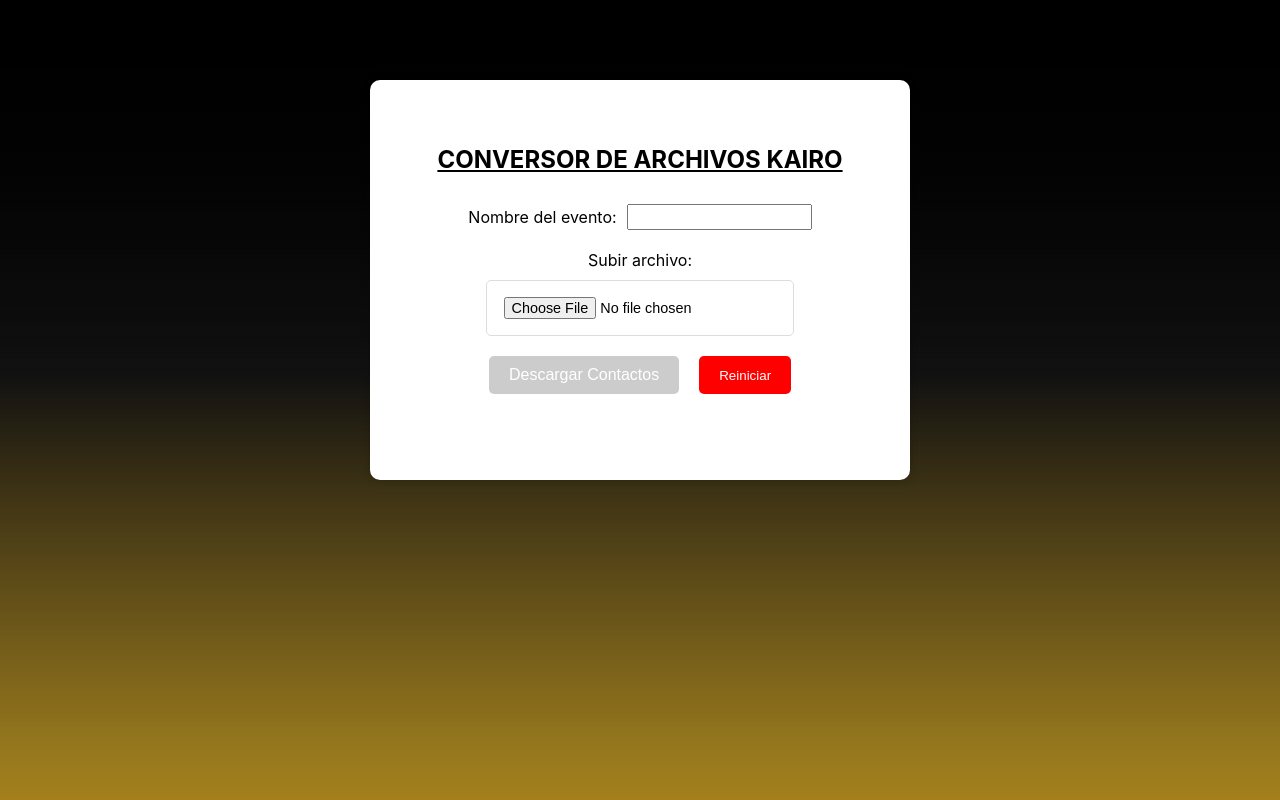
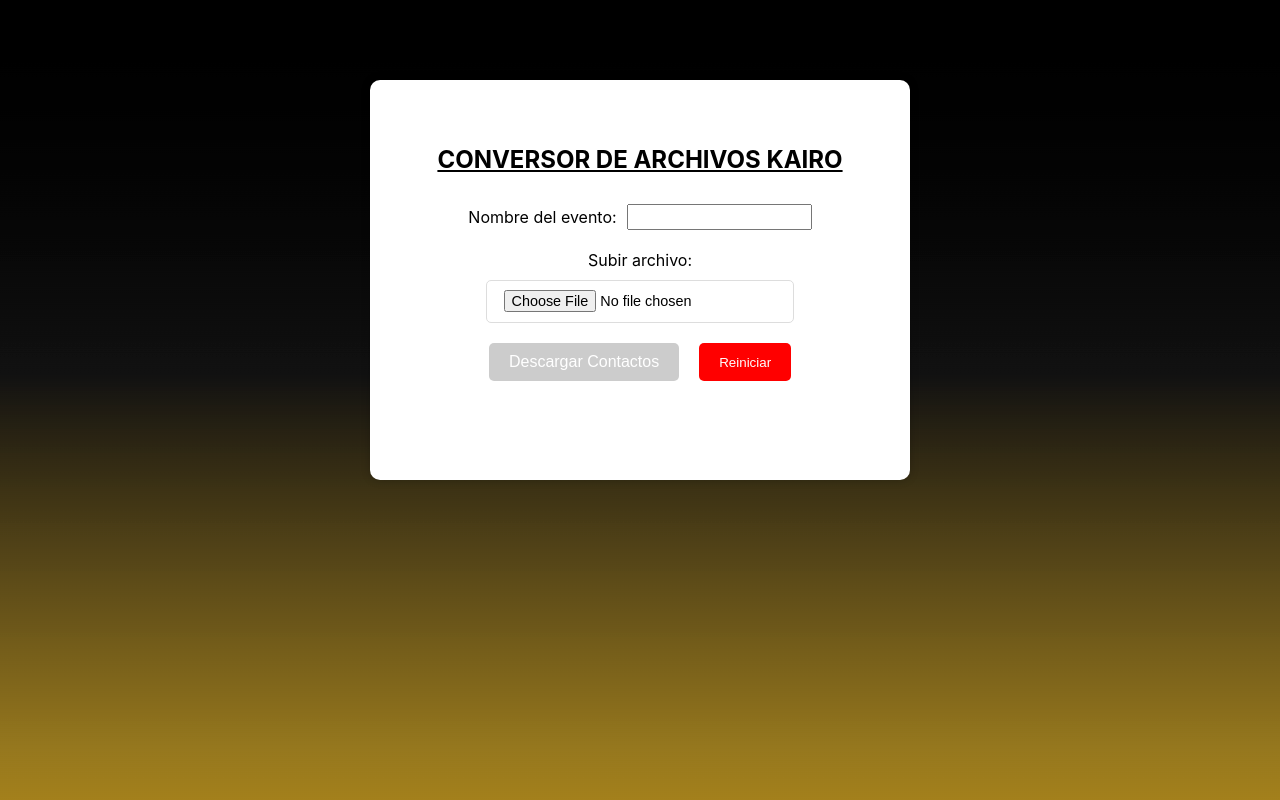
Before and after one commit to patrickmdey/kairo-conversor, a React (Create React App) app: page / in a window 1280 px wide. Shown: the top 800 px of the page. Built offline with nearby package versions, Linux system fonts and the light colour scheme.

Commit message:
Fix: contact number

```diff
--- a/src/components/FileConversor.jsx
+++ b/src/components/FileConversor.jsx
@@ -25,11 +25,12 @@ export function FileConversor() {
 			if (file.name.endsWith('.xlsx')) {
 				const data = new Uint8Array(event.target.result);
 				const workbook = XLSX.read(data, { type: 'array' });
+				const firstSheetName = workbook.SheetNames[0];
 				console.log(workbook.SheetNames.length);
-				const firstSheetName = workbook.SheetNames[0];
 				const worksheet = workbook.Sheets[firstSheetName];
+				console.log('WORKSHEET:', worksheet);
 				csvData = XLSX.utils.sheet_to_csv(worksheet);
-				console.log(csvData);
+				console.log('DATA:', csvData === undefined);
 			} else if (file.name.endsWith('.csv')) {
 				csvData = event.target.result;
 			} //the read file
@@ -96,6 +97,8 @@ export function FileConversor() {
 							',,,,,,,,,,,,,,,,,,,,,,,,,,,* myContacts,,' +
 							parts[1] +
 							',' +
+							parts[2] +
+							',' +
 							parts[2]
 					);
 				}
@@ -109,6 +112,10 @@ export function FileConversor() {
 	};
 
 	const downloadData = () => {
+		if (data === null || data.length === 1) {
+			alert('Resultado vacio');
+			return;
+		}
 		const fileData = data.join('\n');
 
 		const blob = new Blob([fileData], { type: 'text/csv' });
--- a/src/index.css
+++ b/src/index.css
@@ -72,7 +72,7 @@ code {
 }
 
 .file-input {
-	padding: 5%;
+	padding: 3% 5%;
 	font-size: 90%;
 	border: 1px solid #ddd;
 	border-radius: 5px;
```
Also changed, not shown: public/manifest.json.
